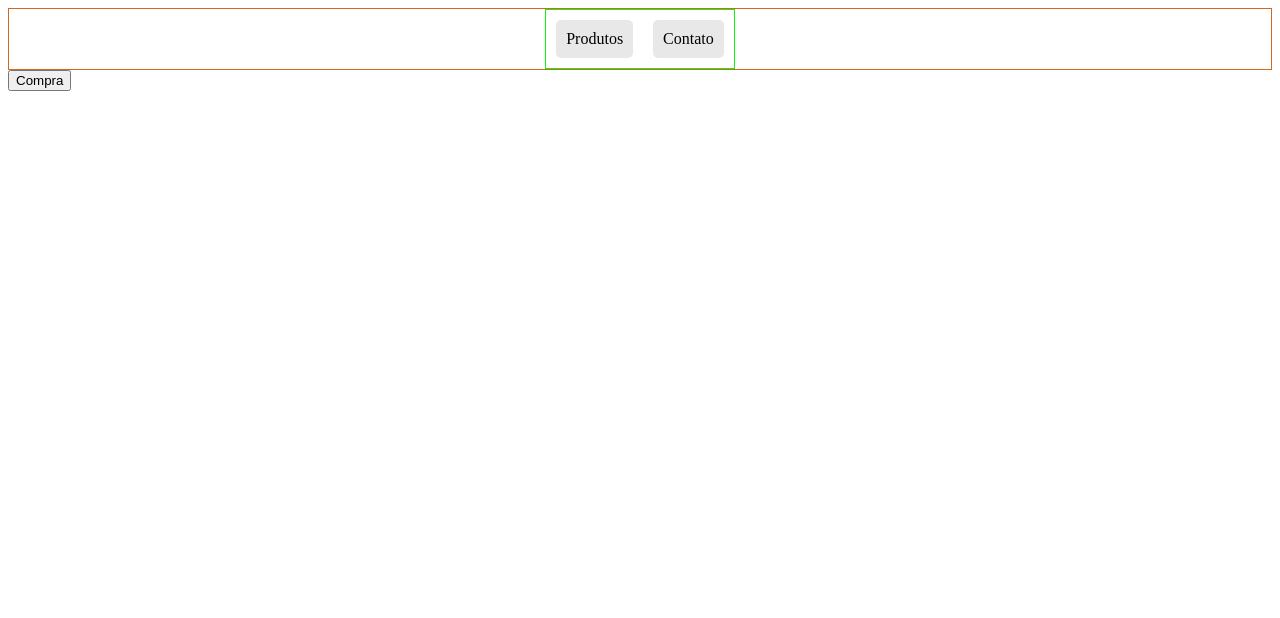
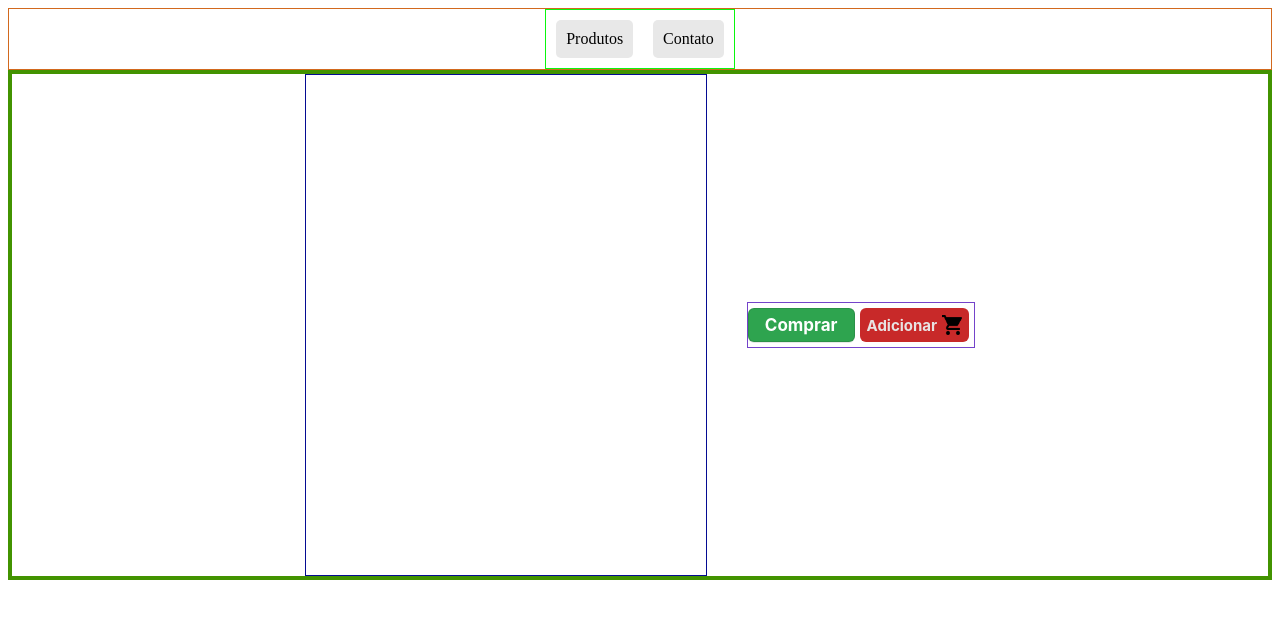
Before and after one commit to LucasKennari/MiniProjeto-Produtos, a React (Vite) app: page /produto/1 in a window 1280 px wide. Shown: the top 618 px of the page. Built offline with nearby package versions, Linux system fonts and the light colour scheme.

Commit message:
adicionado carrossel

```diff
--- a/src/Paginas/Produto.jsx
+++ b/src/Paginas/Produto.jsx
@@ -2,6 +2,8 @@ import React from 'react'
 import useFetch from '../hooks/useFetch'
 import { useParams } from 'react-router-dom'
 import ButtonCompra from '../componentes/PaginaProd/buttonCompra/ButtonCompra'
+import ButtonCarrinho from '../componentes/PaginaProd/buttonCarrinho/ButtonCarrinho'
+import ImgSlide from '../componentes/PaginaProd/imgSlide/ImgSlide'
 
 const Produto = () => {
           const params = useParams()
@@ -16,9 +18,30 @@ const Produto = () => {
 
           // }, [request])
           return (
-                    <div>
-                              <ButtonCompra texto={"Compra"} />
+                    <> <div style={{
+                              display: "flex",
+                              padding: "0px 50px 0px 50px",
+                              gap: "40px",
+                              alignItems: "center",
+                              justifyContent: "center",
+                              border: "4px solid #429300"
+                    }}>
+
+                              <ImgSlide />
+
+                              <div style={{
+                                        display: "flex",
+                                        justifyContent: "flex-end",
+                                        alignItems: "center",
+
+                                        border: "1px solid #7443CA"
+                              }}>
+                                        <ButtonCompra />
+                                        <ButtonCarrinho />
+                              </div>
+
                     </div>
+                    </>
           )
 }
 
--- a/src/componentes/PaginaProd/buttonCarrinho/ButtonCarrinho.jsx
+++ b/src/componentes/PaginaProd/buttonCarrinho/ButtonCarrinho.jsx
@@ -0,0 +1,17 @@
+import React from 'react'
+import ImgCarrinho from './imgCarrinho'
+import style from "../../../styleModule/button.module.css/button.module.css"
+const ButtonCarrinho = () => {
+          return (
+                    <div style={{
+                              display: "flex",
+
+                    }}>
+                              <button className={style.buttonCarrinho}
+                              >Adicionar <ImgCarrinho img={"/src/img/carrinho-de-compras.png"} /></button>
+
+                    </div>
+          )
+}
+
+export default ButtonCarrinho
--- /dev/null
+++ b/src/componentes/PaginaProd/buttonCarrinho/ImgCarrinho.jsx
@@ -0,0 +1,15 @@
+import React from 'react'
+
+const imgCarrinho = ({ img }) => {
+          return (
+
+                    <img src={img} alt="carrinho"
+                              style={{
+                                        width: "20px",
+                                        color: " #fff "
+                              }} />
+
+          )
+}
+
+export default imgCarrinho
--- a/src/componentes/PaginaProd/buttonCompra/ButtonCompra.jsx
+++ b/src/componentes/PaginaProd/buttonCompra/ButtonCompra.jsx
@@ -1,8 +1,15 @@
 import React from 'react'
+import style from "../../../styleModule/button.module.css/button.module.css"
+const ButtonCompra = () => {
+          return (
+                    <div style={{
+                              display: "flex",
 
-const ButtonCompra = ({ texto }) => {
-          return (
-                    <button>{texto}</button>
+
+                    }}>
+
+                              <button className={style.buttonComprar}>Comprar</button>
+                    </div>
           )
 }
 
--- /dev/null
+++ b/src/componentes/PaginaProd/imgSlide/ImgSlide.jsx
@@ -0,0 +1,16 @@
+import React from 'react'
+
+const ImgSlide = () => {
+          return (<>
+                    <div style={{
+                              gap: "10px",
+                              border: "1px solid #040B92", display: "flex", width: "400px", height: "500px", justifyContent: "center",
+                              alignItems: "center"
+                    }}>
+
+                    </div>
+          </>
+          )
+}
+
+export default ImgSlide
--- /dev/null
+++ b/src/styleModule/button.module.css/button.module.css
@@ -0,0 +1,76 @@
+.buttonCarrinho{
+          margin: 5px;
+          padding: 7px;
+          display: flex;
+          align-items: center;
+          font-weight: bold;
+          font-family: -apple-system,system-ui,"Segoe UI",Helvetica,Arial,sans-serif,"Apple Color Emoji","Segoe UI Emoji";
+          text-decoration: none;
+          font-size: 15px;
+          gap: 5px;
+          border: none;
+          border-radius: 6px;
+          background: rgb(200, 41, 41);
+          color: #E8E3E3;
+          cursor: pointer;
+}
+.buttonCarrinho:hover{
+
+          background: rgb(216, 97, 97);
+          color: #000000;
+}
+
+
+
+/* CSS */
+.buttonComprar {
+
+
+  background-color: #2ea44f;
+  border: 1px solid rgba(27, 31, 35, .15);
+  border-radius: 6px;
+  box-shadow: rgba(27, 31, 35, .1) 0 1px 0;
+  box-sizing: border-box;
+  color: #fff;
+  cursor: pointer;
+  display:flex;
+  font-family: -apple-system,system-ui,"Segoe UI",Helvetica,Arial,sans-serif,"Apple Color Emoji","Segoe UI Emoji";
+  font-size: 17px;
+  font-weight: bold;
+  line-height: 20px;
+  padding: 6px 16px;
+  position: relative;
+  text-align: center;
+  text-decoration: none;
+  user-select: none;
+  -webkit-user-select: none;
+  touch-action: manipulation;
+  vertical-align: middle;
+  white-space: nowrap;
+}
+
+.buttonComprar:focus:not(:focus-visible):not(.focus-visible) {
+  box-shadow: none;
+  outline: none;
+}
+
+.buttonComprar:hover {
+  background-color: #2c974b;
+}
+
+.buttonComprar:focus {
+  box-shadow: rgba(46, 164, 79, .4) 0 0 0 3px;
+  outline: none;
+}
+
+.buttonComprar:disabled {
+  background-color: #94d3a2;
+  border-color: rgba(27, 31, 35, .1);
+  color: rgba(255, 255, 255, .8);
+  cursor: default;
+}
+
+.buttonComprar:active {
+  background-color: #298e46;
+  box-shadow: rgba(20, 70, 32, .2) 0 1px 0 inset;
+}
```
Also changed, not shown: src/componentes/PaginaProd/imgSlide/slide.jsx (added, +21 -0 lines), src/img/carrinho-de-compras.png (added), src/img/iconCarrinhoCompra.png (added), src/styleModule/style.module.css (line endings or trailing spaces).
